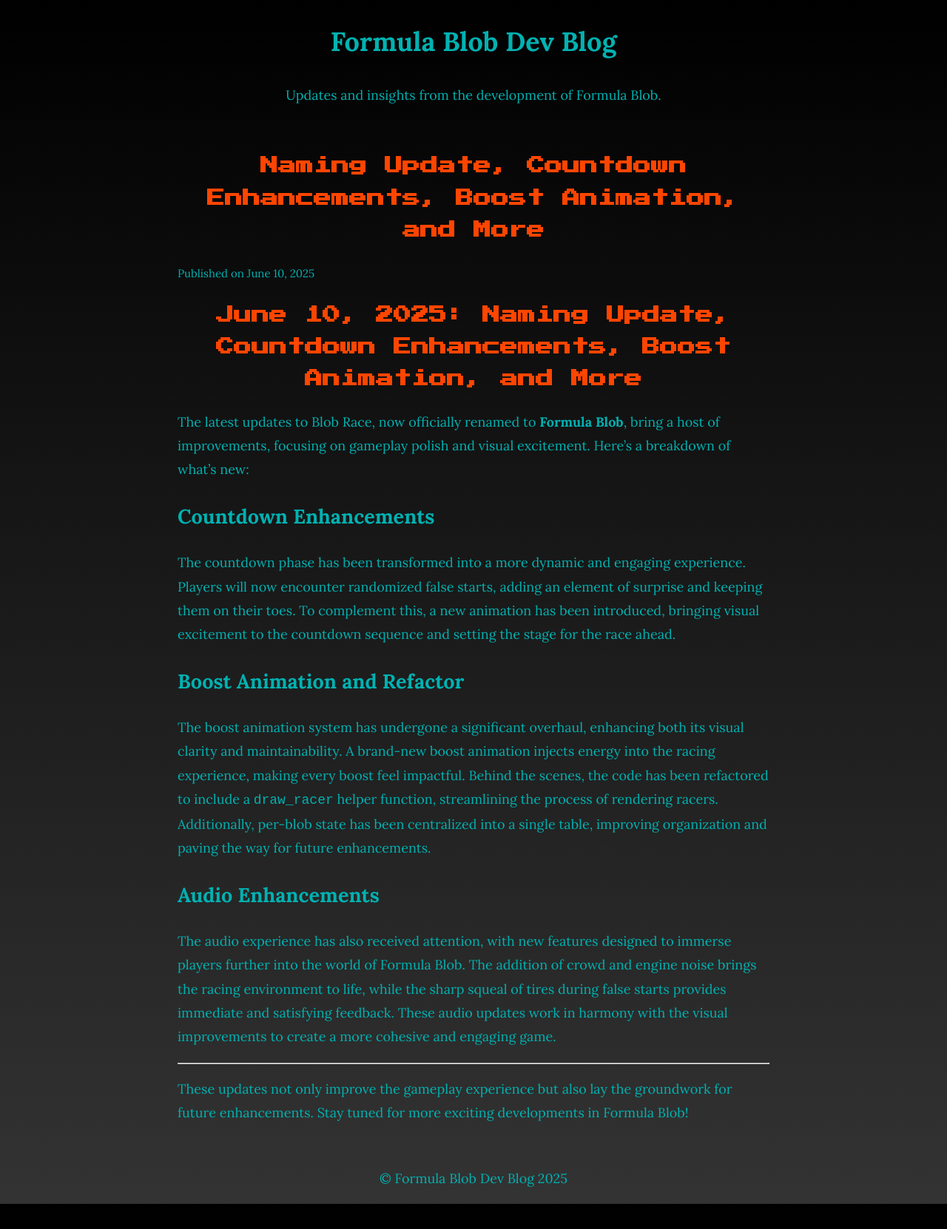
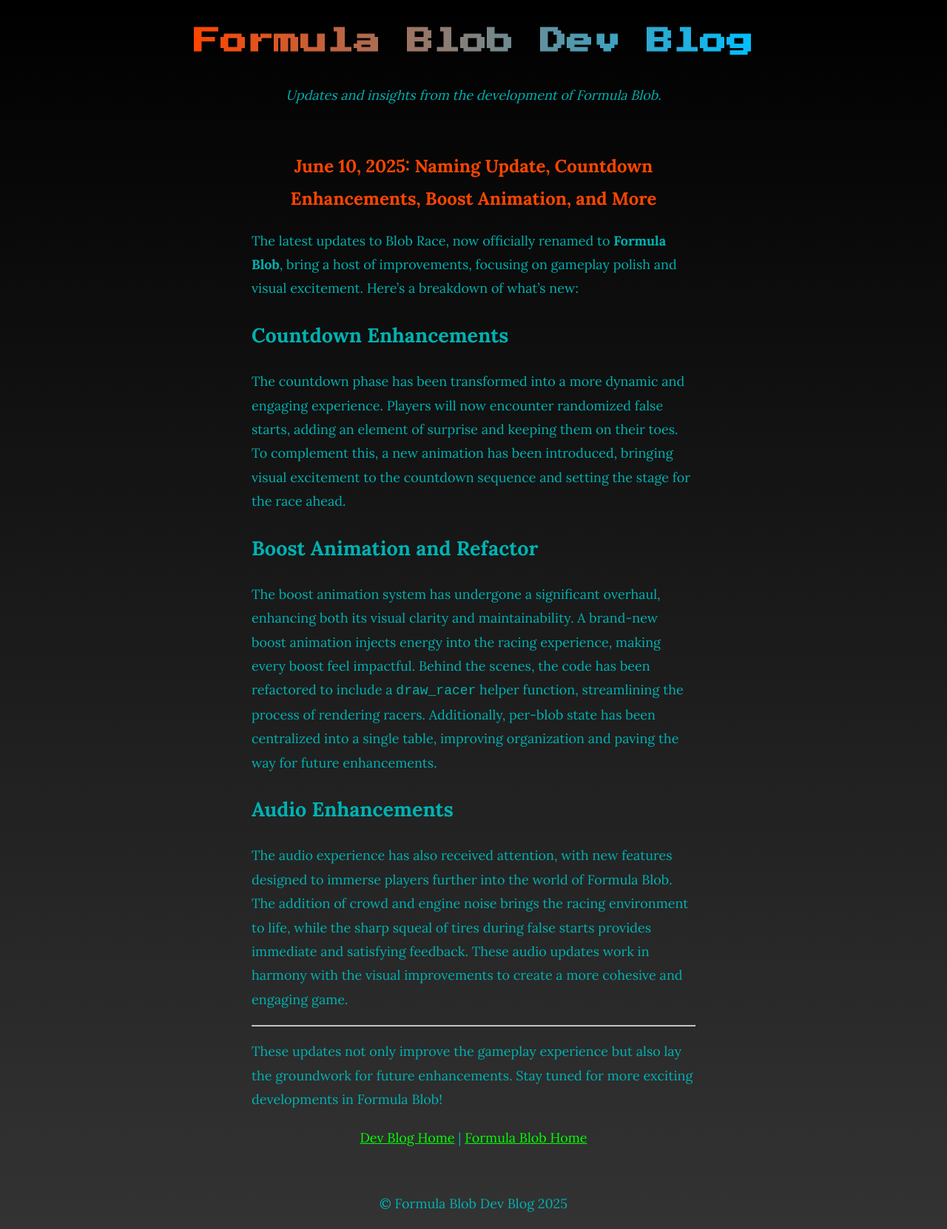
Before and after one commit to geopet/formula-blob, a Jekyll site: the page built from blog/_posts/2025-06-10-refactoring-countdown-enhancements.md, in a window 1280 px wide. Shown: the whole page at 74% size. Built offline with Jekyll 4.4.1, drawn with Linux system fonts in a browser that asks for light colours; before the commit the page ends 1628 px from its top, so only the background shows below that.

Commit message:
chore(layout): update jekyll styling
Fixing the jekyll styling I had in the past.

```diff
--- a/blog/_layouts/blog.html
+++ b/blog/_layouts/blog.html
@@ -17,14 +17,14 @@
             padding: 0;
             display: flex;
             flex-direction: column;
-            justify-content: center;
+            justify-content: flex-start;
             align-items: center;
             min-height: 100vh;
         }
         a {
             color: #00ff00;
             text-decoration: underline;
-            font-size: 1.5em;
+            font-size: 20px;
         }
         a:hover {
             text-decoration: none;
@@ -33,16 +33,60 @@
             text-align: center;
             margin-bottom: 20px;
         }
+        .nav {
+            text-align: center;
+            margin-top: 20px;
+        }
+        .nav a {
+            font-size: 18px;
+            line-height: 1.8;
+        }
+        .formula-blob-title {
+            font-size: 36px;
+            background: linear-gradient(to right, #ff4500, #00bfff);
+            -webkit-background-clip: text;
+            background-clip: text;
+            color: transparent;
+            text-shadow: none;
+            text-align: center;
+            font-family: 'Press Start 2P', cursive;
+        }
         article {
             text-align: left;
             margin: 0 auto;
             max-width: 800px;
         }
         article h1 {
-            font-family: 'Press Start 2P', cursive;
             font-size: 24px;
             text-align: center;
             color: #ff4500;
+        }
+        .story-section {
+            text-align: left;
+            margin: 0 auto;
+            max-width: 600px;
+        }
+        .story-section p {
+            margin-bottom: 1em;
+            max-width: 600px;
+        }
+       .blog-section {
+            text-align: left;
+            margin: 0 auto;
+            max-width: 800px;
+        }
+        .blog-section h1 {
+            font-family: 'Lora', serif;
+            font-size: 30px;
+            text-align: center;
+            color: #00ff08;
+        }
+        .blog-section ul {
+            list-style-type: none;
+            padding: 0;
+        }
+        .blog-section li {
+            margin-bottom: 1.5em;
         }
         footer {
             margin-top: 20px;
@@ -52,17 +96,20 @@
 </head>
 <body>
     <header>
-        <h1>{{ site.title }}</h1>
-        <p>{{ site.description }}</p>
+        <h1 class= 'formula-blob-title'>{{ site.title }}</h1>
+        <p><em>{{ site.description }}</em></p>
     </header>
     <main>
         <article>
-            <h1>{{ page.title }}</h1>
-            <p><small>Published on {{ page.date | date: "%B %d, %Y" }}</small></p>
-            <div>
-                {{ content }}
+            <div class = "story-section">
+                <div>
+                    {{ content }}
+                </div>
             </div>
         </article>
+        <div class = "nav">
+            <p><a href="{{ "/" | relative_url }}">Dev Blog Home</a> | <a href="https://geopet.github.io/formula-blob/">Formula Blob Home</a></p>
+        </div>
     </main>
     <footer>
         <p>&copy; {{ site.title }} {{ site.time | date: "%Y" }}</p>
```
Also changed, not shown: blog/index.html (+8 -58 lines), blog/_config.yml (line endings or trailing spaces).
